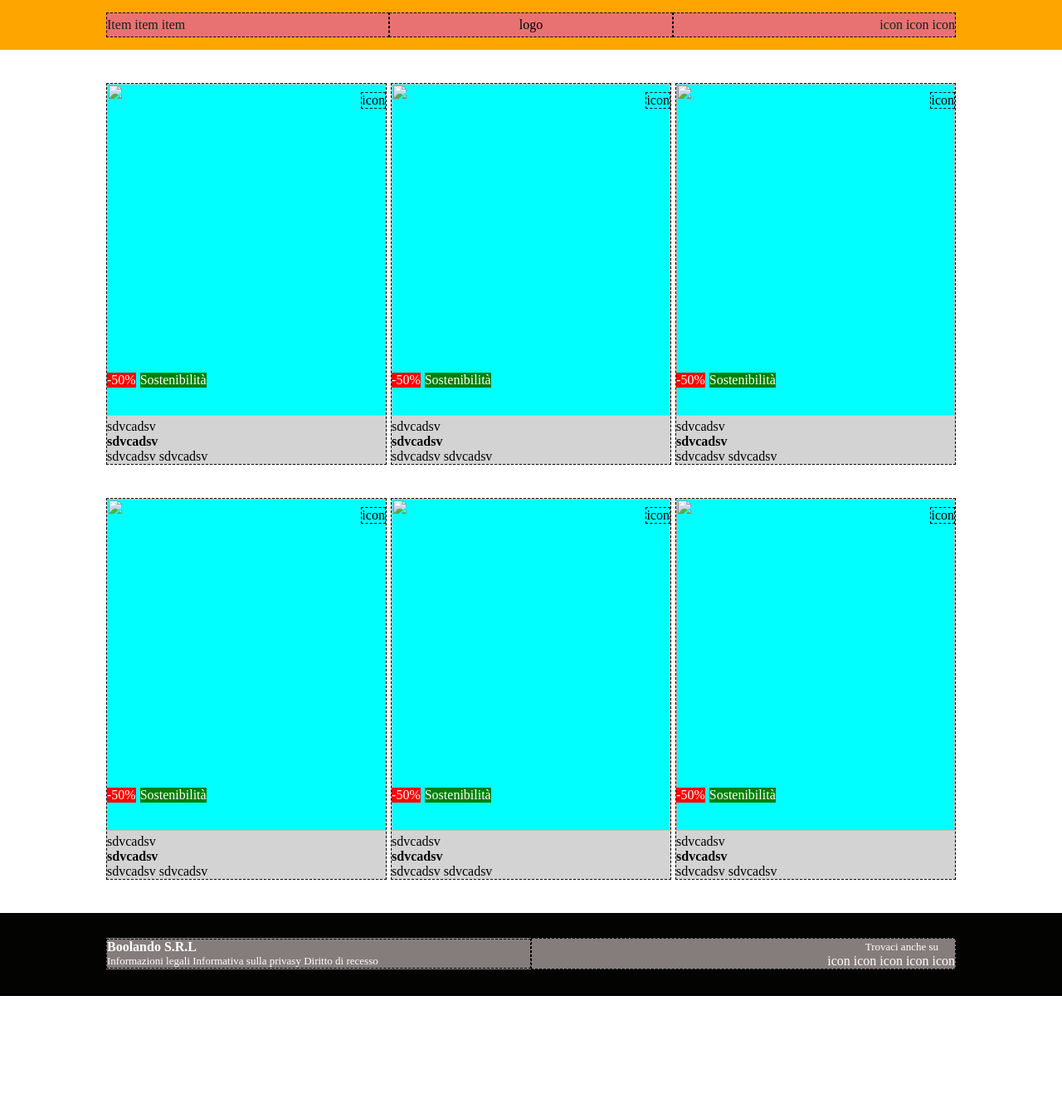
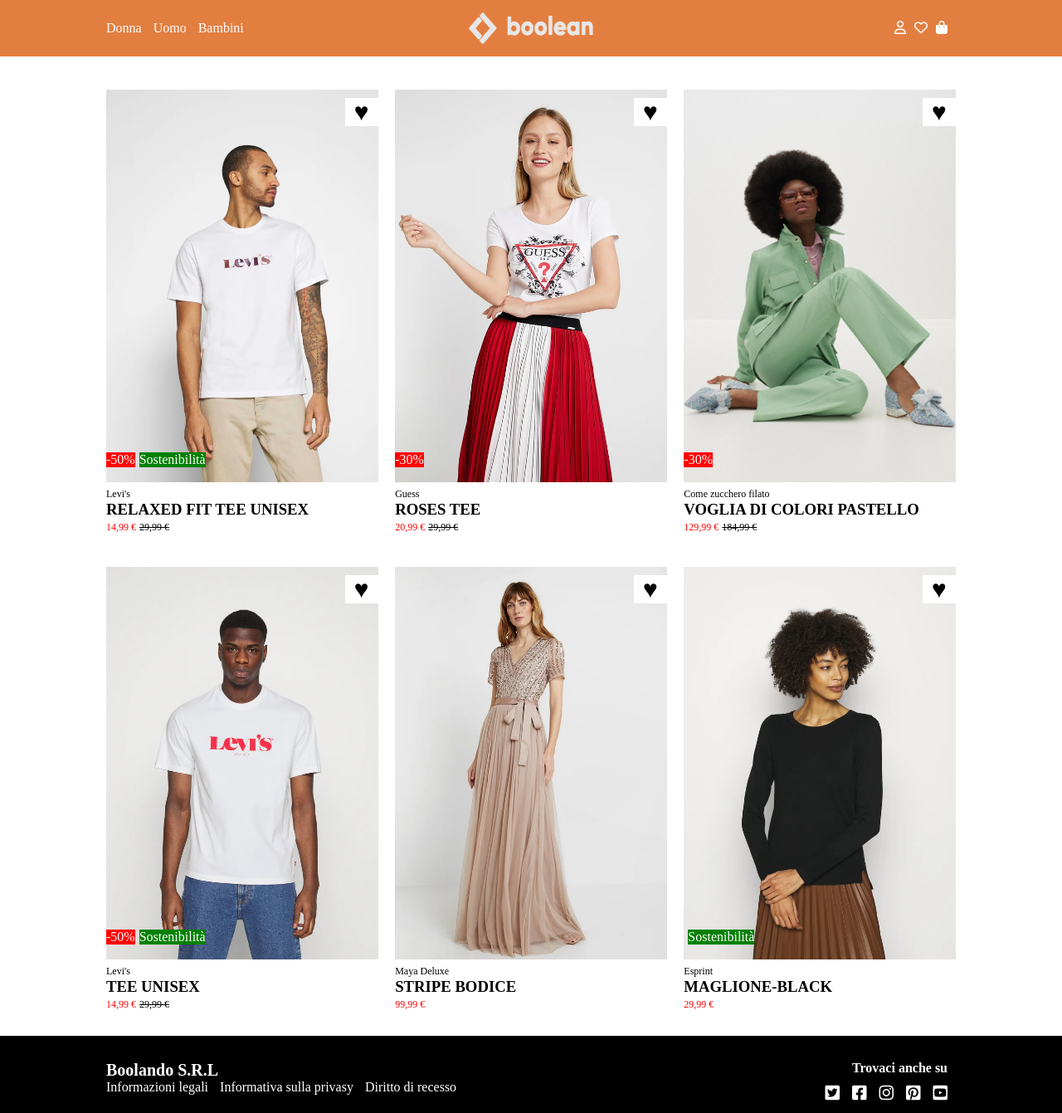
Before and after one commit to Leovilcu1/html-css-boolando, a plain HTML site: page index.html in a window 1280 px wide. Shown: the whole page at 83% size. Before the commit the page ends 1200 px from the top, so only its background shows below. Drawn offline with Linux system fonts and the light colour scheme.

Commit message:
html-css-boolando-terminato

```diff
--- a/css/style.css
+++ b/css/style.css
@@ -5,9 +5,11 @@
     box-sizing: border-box;
 }
 /* regole generali */
+
 a{
     text-decoration: none;
-    color: rgb(30, 29, 29);
+    color: #ffff;
+    padding: 10px 10px 10px 0;
 }
 li{
     list-style: none;
@@ -15,6 +17,10 @@ li{
 .container{
     width: 80%;
     margin: 0 auto;
+}
+header{
+    background-color: rgb(226, 126, 64);
+
 }
 .container-header{
     padding:15px 0;
@@ -24,14 +30,20 @@ li{
     justify-content: space-between;
 }
 .container-top > *{
-    width: calc(100%/3);
-    padding:5px 0;
+    width: calc( 100% / 3);
 }
 .logo-header{
     text-align: center;
+    width: 150px;
+}
+.nav-header{
+    display: flex;
+    align-items: center;
 }
 .icon-header{
-    text-align: right;
+    display: flex;
+    justify-content: flex-end;
+    align-items: center;
 }
 
 /* inizio main */
@@ -42,21 +54,36 @@ li{
     flex-wrap: wrap;
 }
 .container-main > div{
-    width: 33%;
+    width: 32%;
     position:relative;
 }
 .container-main div img{
     width: 100%;
 }
+.img1b{
+    display: none;
+}
+.img-hover:hover .img1{
+    display: none;
+}
+.img-hover:hover .img1b {
+    display: block;
+}
+
 .heart{
     position: absolute;
     top: 10px;
-    right: 0;
+    right:0;
+    background-color: #fff;
+    font-size: 30px;
+    width: 40px;
+    text-align: center;
 }
+
 .discount-item{
     display: flex;
     position: absolute;
-    bottom: 20%;
+    bottom: 15%;
     left: 0;
 }
 .discount{
@@ -64,11 +91,20 @@ li{
     color:#ffff;
     text-align: center;
 }
+.price-old{
+    text-decoration: line-through;
+}
+.discount-red{
+    color: red;
+}
 .sost{
     background-color: green;
     color: #ffff;
     text-align: center;
     margin-left: 5px;
+}
+.container-big >span{
+    font-size: 12px;
 }
 .container-big{
     margin-top: 40px;
@@ -76,69 +112,31 @@ li{
 
 /* footer */
 footer{
-    padding-top:40px;
-}
-.footer{
-    padding-top: 30px;
+    padding:20px 0 30px 0;
+    background-color: black;
+    margin-top: 30px;
 }
 .items-footer{
     display: flex;
     justify-content: space-between;
     align-items: center;
 }
-.items-footer >*{
-    width: 50%;
-    color: #ffff;
-}
-#content-left-footer{
-    font-size: 13px;
-}
+
 #content-left-footer > span{
-    font-size: 16px;
+    font-size: 20px;
     font-weight: 700;
 }
 #content-right-footer{
     text-align: right;
 }
-#content-right-footer > span{
-    padding-right: 20px;
-    font-size:13px;
+.icon-footer{
+    font-size: 20px;
 }
-
-
-
-
-
-
-
-
-/* debug */
-.debug header{
-    background-color: orange;
-
+#content-right-footer h5{
+    padding-right: 0px;
+    font-size: 16px;
+    padding: 10px;
 }
-.debug .border{
-    border: 1px dashed black;
+.color-white{
+    color: white;
 }
-
-.debug .container-top{
-    background-color: rgb(232, 114, 114);
-}
-
-.debug .container-main div img{
-    background-color: aqua;
-    height:400px;
-}
-.debug .container-big{
-    background-color: lightgray;
-}
-.debug .footer{
-    background-color: rgb(3, 3, 2);
-    height: 100px;
-}
-.debug .items-footer{
-    background-color: rgb(133, 124, 124);
-}
-.debug #content-left-footer{
-
-}
--- a/index.html
+++ b/index.html
@@ -2,6 +2,7 @@
 <html lang="en">
 <head>
     <link rel="stylesheet" href="css/style.css">
+    <link rel="stylesheet" href="https://cdnjs.cloudflare.com/ajax/libs/font-awesome/6.2.1/css/all.min.css" integrity="sha512-MV7K8+y+gLIBoVD59lQIYicR65iaqukzvf/nwasF0nqhPay5w/9lJmVM2hMDcnK1OnMGCdVK+iQrJ7lzPJQd1w==" crossorigin="anonymous" referrerpolicy="no-referrer" />
     <meta charset="UTF-8">
     <meta http-equiv="X-UA-Compatible" content="IE=edge">
     <meta name="viewport" content="width=device-width, initial-scale=1.0">
@@ -10,28 +11,28 @@
 <body class="debug">
     <header>
         <div class="container container-header">
-            <div class="container-top">
-                <div class="nav-header border">
+            <div class="container-top color-white">
+                <div class="nav-header">
                     <ul>
                         <li>
-                            <a href="#">Item</a>
-                            <a href="#">item</a>
-                            <a href="#">item</a>
+                            <a href="#">Donna</a>
+                            <a href="#">Uomo</a>
+                            <a href="#">Bambini</a>
                         </li>
                     </ul>
                 </div>
-                <div class="logo-header border">
-                    logo
-                </div>
-                <div class="icon-header border">
+
+                <img class="logo-header" src="img/boolean-logo.png" alt="boolean">
+
+                <div class="icon-header">
                     <link rel="stylesheet" href="">
-                        <a href="#">icon</a>
+                        <a href="#"> <i class="fa-regular fa-user"></i> </a>
                     </link>
                     <link rel="stylesheet" href="">
-                        <a href="#">icon</a>
+                        <a href="#"> <i class="fa-regular fa-heart"></i> </a>
                     </link>
                     <link rel="stylesheet" href="">
-                        <a href="#">icon</a>
+                        <a href="#"><i class="fa-solid fa-bag-shopping"></i></a>
                     </link>
                 </div>
             </div>
@@ -42,95 +43,104 @@
     <!-- inizio-main -->
     <main>
         <div class="container container-main">
-
-            <div class="container-big border">
+    <!-- Section -->
+            <div class="container-big">
                 <div>
-                    <img src="#" alt="">
-                    <span class="heart border">icon </span>
+                    <div class="img-hover">
+                        <img class="img1" src="img/1.webp" alt="">
+                        <img class="img1b" src="img/1b.webp" alt="">
+                    </div>
+                    <span class="heart"> &#9829;</span>
                     <div class="discount-item">
                         <div class="discount">-50%</div>
                         <div class="sost">Sostenibilità</div>
                     </div>
                 </div>
-                <span>sdvcadsv</span>
-                <h4>sdvcadsv</h4>
-                <span>sdvcadsv</span>
-                <span>sdvcadsv</span>
+                <span>Levi's</span>
+                <h3>RELAXED FIT TEE UNISEX</h3>
+                <span class="discount-red">14,99 €</span>
+                <span class="price-old">29,99 €</span>
             </div>
-
-            <div class="container-big border">
+     <!-- Section -->
+            <div class="container-big ">
                 <div>
-                    <img src="#" alt="">
-                    <span class="heart border">icon </span>
+                    <div class="img-hover">
+                        <img class="img1" src="img/2.webp" alt="">
+                        <img class="img1b" src="img/2b.webp" alt="">
+                    </div>
+                    <span class="heart">&#9829;</span>
+                    <div class="discount-item">
+                        <div class="discount">-30%</div>
+                    </div>
+                </div>
+                <span>Guess</span>
+                <h3>ROSES TEE</h3>
+                <span class="discount-red">20,99 €</span>
+                <span class="price-old">29,99 €</span>
+            </div>
+     <!-- Section -->
+            <div class="container-big">
+                <div>
+                    <div class="img-hover">
+                        <img class="img1" src="img/3.webp" alt="">
+                        <img class="img1b" src="img/3b.webp" alt="">
+                    </div>
+                    <span class="heart">&#9829;</span>
+                    <div class="discount-item">
+                        <div class="discount">-30%</div>
+                    </div>
+                </div>
+                <span>Come zucchero filato</span>
+                <h3>VOGLIA DI COLORI PASTELLO</h3>
+                <span class="discount-red">129,99 €</span>
+                <span class="price-old">184,99 €</span>
+            </div>
+     <!-- Section -->
+            <div class="container-big">
+                <div>
+                    <div class="img-hover">
+                        <img class="img1" src="img/4.webp" alt="">
+                        <img class="img1b" src="img/4b.webp" alt="">
+                    </div>
+                    <span class="heart">&#9829;</span>
                     <div class="discount-item">
                         <div class="discount">-50%</div>
                         <div class="sost">Sostenibilità</div>
                     </div>
                 </div>
-                <span>sdvcadsv</span>
-                <h4>sdvcadsv</h4>
-                <span>sdvcadsv</span>
-                <span>sdvcadsv</span>
+                <span>Levi's</span>
+                <h3>TEE UNISEX</h3>
+                <span class="discount-red">14,99 €</span>
+                <span class="price-old">29,99 €</span>
             </div>
-
-            <div class="container-big border">
+     <!-- Section -->
+            <div class="container-big">
                 <div>
-                    <img src="#" alt="">
-                    <span class="heart border">icon </span>
+                    <div class="img-hover">
+                        <img class="img1" src="img/5.webp" alt="">
+                        <img class="img1b" src="img/5b.webp" alt="">
+                    </div>
+                    <span class="heart">&#9829;</span>
+                </div>
+                <span>Maya Deluxe</span>
+                <h3>STRIPE BODICE</h3>
+                <span class="discount-red">99,99 €</span>
+            </div>
+     <!-- Section -->
+            <div class="container-big">
+                <div>
+                    <div class="img-hover">
+                        <img class="img1" src="img/6.webp" alt="">
+                        <img class="img1b" src="img/6b.webp" alt="">
+                    </div>
+                    <span class="heart ">&#9829;</span>
                     <div class="discount-item">
-                        <div class="discount">-50%</div>
                         <div class="sost">Sostenibilità</div>
                     </div>
                 </div>
-                <span>sdvcadsv</span>
-                <h4>sdvcadsv</h4>
-                <span>sdvcadsv</span>
-                <span>sdvcadsv</span>
-            </div>
-
-            <div class="container-big border">
-                <div>
-                    <img src="#" alt="">
-                    <span class="heart border">icon </span>
-                    <div class="discount-item">
-                        <div class="discount">-50%</div>
-                        <div class="sost">Sostenibilità</div>
-                    </div>
-                </div>
-                <span>sdvcadsv</span>
-                <h4>sdvcadsv</h4>
-                <span>sdvcadsv</span>
-                <span>sdvcadsv</span>
-            </div>
-
-            <div class="container-big border">
-                <div>
-                    <img src="#" alt="">
-                    <span class="heart border">icon </span>
-                    <div class="discount-item">
-                        <div class="discount">-50%</div>
-                        <div class="sost">Sostenibilità</div>
-                    </div>
-                </div>
-                <span>sdvcadsv</span>
-                <h4>sdvcadsv</h4>
-                <span>sdvcadsv</span>
-                <span>sdvcadsv</span>
-            </div>
-
-            <div class="container-big border">
-                <div>
-                    <img src="#" alt="">
-                    <span class="heart border">icon </span>
-                    <div class="discount-item">
-                        <div class="discount">-50%</div>
-                        <div class="sost">Sostenibilità</div>
-                    </div>
-                </div>
-                <span>sdvcadsv</span>
-                <h4>sdvcadsv</h4>
-                <span>sdvcadsv</span>
-                <span>sdvcadsv</span>
+                <span>Esprint</span>
+                <h3>MAGLIONE-BLACK</h3>
+                <span class="discount-red">29,99 €</span>
             </div>
         </div>
     </main>
@@ -140,20 +150,28 @@
     <footer>
         <div class="footer">
             <div class="container">
-                <div class="items-footer">
-                    <div class="border" id="content-left-footer">
+                <div class="items-footer color-white">
+                    <div id="content-left-footer">
                         <span>Boolando S.R.L</span>
-                        <div>Informazioni legali Informativa sulla privasy Diritto di recesso</div>
+                        <div >
+                            <ul>
+                                <li>
+                                    <link rel="stylesheet" href=""><a href="">Informazioni legali</a></link>
+                                    <link rel="stylesheet" href=""><a href="">Informativa sulla privasy</a></link>
+                                    <link rel="stylesheet" href=""><a href="">Diritto di recesso</a></link>
+                                </li>
+                            </ul>
+                        </div>
                     </div>
 
-                    <div class="border" id="content-right-footer">
-                        <span>Trovaci anche su</span>
-                        <div>
-                           icon
-                           icon
-                           icon
-                           icon
-                           icon
+                    <div id="content-right-footer">
+                        <h5>Trovaci anche su</h5>
+                        <div class="icon-footer">
+                          <link rel="stylesheet" href=""><a href=""><i class="fa-brands fa-square-twitter"></i></a></link>
+                          <link rel="stylesheet" href=""><a href=""><i class="fa-brands fa-square-facebook"></i></a></link>
+                          <link rel="stylesheet" href=""><a href=""><i class="fa-brands fa-instagram"></i></a></link>
+                          <link rel="stylesheet" href=""><a href=""><i class="fa-brands fa-square-pinterest"></i></a></link>
+                          <link rel="stylesheet" href=""><a href=""><i class="fa-brands fa-square-youtube"></i></a></link>
                         </div>
                     </div>
                 </div>
```
